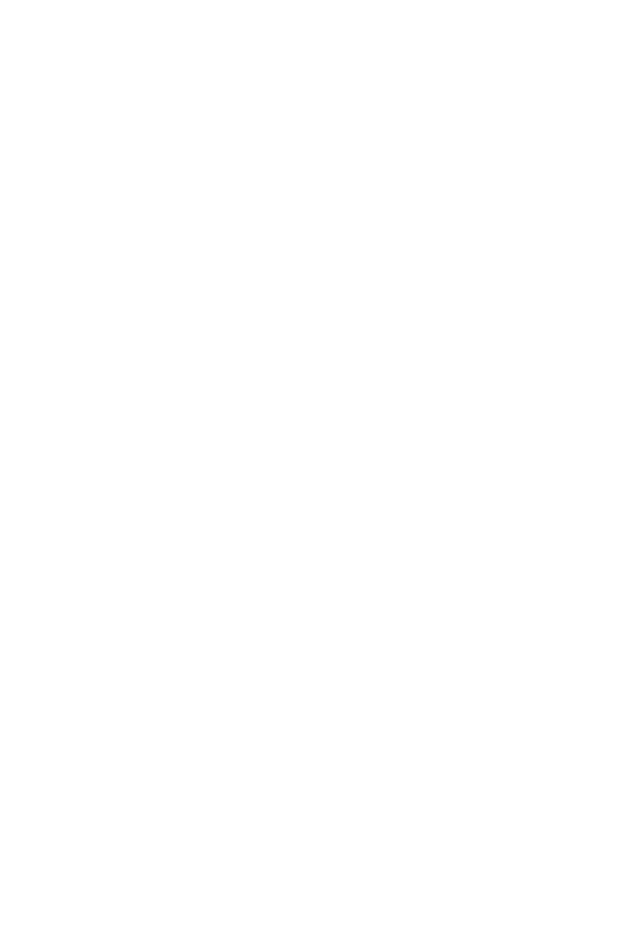
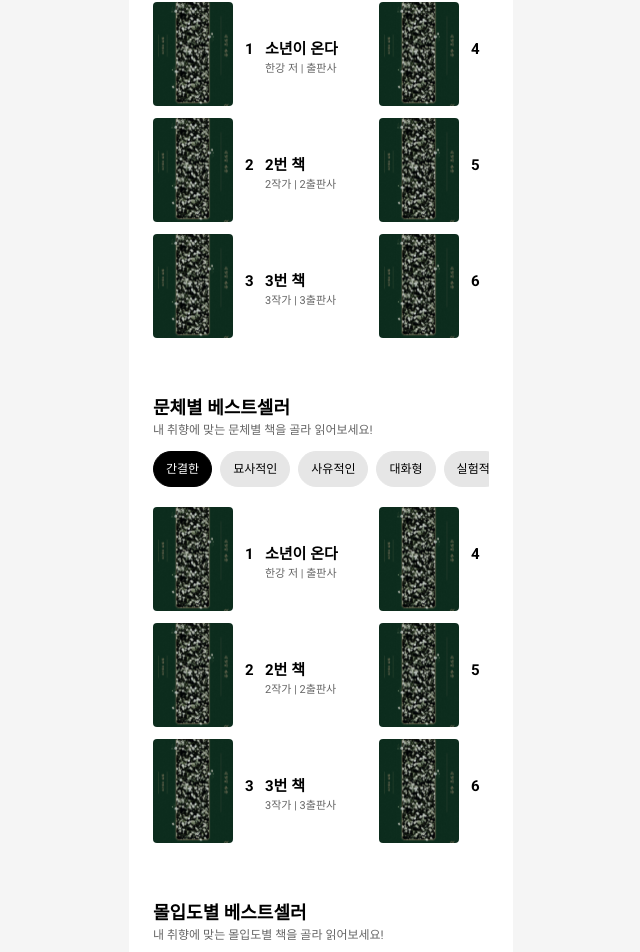
Before and after one commit to Project-BookLog/BookLog-FrontEnd, a React (Vite) app: page / in a window 1280 px wide. Shown: the part 1334-2286 px from the top of the page, without its empty margins (319-959 px from the left). Before the commit the page ends 1264 px from the top, so only its background shows below. Built offline with nearby package versions, Linux system fonts and the light colour scheme; the HTML template or start-up script is replaced by a standard one.

Commit message:
[#10] 홈-keyscreen 베스트셀러 퍼블리싱

```diff
--- /dev/null
+++ b/src/components/home/BestSeller.tsx
@@ -0,0 +1,93 @@
+import { useState } from "react";
+import { BOOKS } from "../../data/book.mock";
+
+const TABS = {
+  mood: ["잔잔한", "묵직한", "따뜻한", "서늘한", "몽환적"],
+  writingStyle: ["간결한", "묘사적인", "사유적인", "대화형", "실험적"],
+  immersion: ["순한 몰입", "완전집중형", "몰입도 높은", "길이 짧은"],
+};
+
+type SectionType = "mood" | "writingStyle" | "immersion";
+interface BestSellerSectionProps {
+  type: SectionType;
+  title: string;
+  subtitle: string;
+}
+
+function BestSeller({ type, title, subtitle }: BestSellerSectionProps) {
+  const [active, setActive] = useState(0);
+  const categories = TABS[type];
+
+
+  const books = BOOKS;
+
+  return (
+    <section className="space-y-3 px-6 mb-12">
+      <div>
+        <h2 className="text-[18px] font-semibold">{title}</h2>
+        <p className="text-[12px] text-gray-700">{subtitle}</p>
+      </div>
+
+
+      {/* 상단 탭 */}
+      <div className="overflow-x-auto no-scrollbar">
+        <div className="flex flex-nowrap gap-2 text-xs">
+          {categories.map((label, index) => (
+            <button
+              key={label}
+              onClick={() => setActive(index)}
+              className={`shrink-0 px-3 py-1 h-9 rounded-full border ${
+                index === active
+                  ? "bg-black text-white border-black"
+                  : "bg-gray-200 border-gray-200"
+              }`}
+            >
+              {label}
+            </button>
+          ))}
+        </div>
+      </div>
+
+
+
+      <div className="overflow-x-auto no-scrollbar">
+        <div className="grid grid-rows-3 auto-cols-[220px] grid-flow-col gap-y-3 gap-x-1.5 py-2">
+        {books.map((book) => (
+          <div
+            key={book.id}
+            className="w-[220px] items-center flex gap-3"
+          >
+            {/* 책 표지 */}
+            <div className="w-20 h-26 overflow-hidden rounded flex items-center justify-center">
+              <book.CoverIcon className="w-full  object-cover" />
+            </div>
+
+            {/* 책 정보 */}
+            <div className="mt-2 flex items-start space-x-2">
+              <div className="w-3">
+                <p className="text-[15px] font-semibold truncate">
+                  {book.id}
+                </p>
+              </div>
+              <div>
+                <p className="text-[15px] font-semibold truncate">
+                  {book.title}
+                </p>
+                <p className="text-[11px] text-gray-700 truncate">
+                  {book.author} | {book.publisher}
+                </p>
+              </div>
+            </div>
+          </div>
+        ))}
+
+
+        </div>
+      </div>
+
+
+    </section>
+  );
+}
+
+export default BestSeller;
--- a/src/components/home/CurrentReading.tsx
+++ b/src/components/home/CurrentReading.tsx
@@ -11,7 +11,7 @@ const CurrentReading: React.FC = () => {
   if (length === 0) {
     return (
       <div className="px-4">
-        <p className="text-sm text-slate-500">
+        <p className="text-[18px] text-gray-700">
           현재 읽고 있는 책이 없습니다.
         </p>
       </div>
@@ -52,7 +52,7 @@ const CurrentReading: React.FC = () => {
   return (
     <div>
       <div className="px-4 mb-0">
-        <div className="text-[16px] font-medium pb-0 mb-0">
+        <div className="text-[18px] font-semibold pb-0 mb-0">
           지금 읽고 있는 책
         </div>
         <p className="text-[12px] text-gray-700 m-0">
--- a/src/components/home/Ranking.tsx
+++ b/src/components/home/Ranking.tsx
@@ -12,7 +12,7 @@ function Ranking() {
 
       {/* 가로 스크롤 리스트 */}
       <div className="-mx-6 overflow-x-auto no-scrollbar">
-        <div className="flex space-x-2 px-4 pb-5">
+        <div className="flex space-x-2 px-4 ">
           {BOOKS.map((book, idx) => {
             const { id, title, author, publisher, CoverIcon } = book; // Book 타입 구조분해
             return (
--- a/src/pages/HomePage.tsx
+++ b/src/pages/HomePage.tsx
@@ -5,12 +5,17 @@ import Tabs from "../components/home/Tabs";
 import LikeCarousel from "../components/home/LikeCarousel";
 import CurrentReading from "../components/home/CurrentReading";
 import Ranking from "../components/home/Ranking";
+import BestSeller from "../components/home/BestSeller";
 
 function HomePage() {
   const [tab, setTab] = useState("홈");
 
   // LikeCarousel 위치 ref
   const likeSectionRef = useRef<HTMLDivElement | null>(null);
+  const rankingRef = useRef<HTMLDivElement | null>(null);
+  const moodRef = useRef<HTMLDivElement | null>(null);
+  const writingStyleRef = useRef<HTMLDivElement | null>(null);
+  const immersionRef = useRef<HTMLDivElement | null>(null);
 
   const handleChangeTab = (nextTab: string) => {
     setTab(nextTab);
@@ -18,6 +23,34 @@ function HomePage() {
     // 홈 -> LikeCarousel로
     if (nextTab === "홈" && likeSectionRef.current) {
       likeSectionRef.current.scrollIntoView({
+        behavior: "smooth",
+        block: "start",
+      });
+    }
+
+    if (nextTab === "실시간 랭킹" && rankingRef.current) {
+      rankingRef.current.scrollIntoView({
+        behavior: "smooth",
+        block: "start",
+      });
+    }
+
+    if (nextTab === "분위기별" && moodRef.current) {
+      moodRef.current.scrollIntoView({
+        behavior: "smooth",
+        block: "start",
+      });
+    }
+
+    if (nextTab === "문체별" && writingStyleRef.current) {
+      writingStyleRef.current.scrollIntoView({
+        behavior: "smooth",
+        block: "start",
+      });
+    }
+
+    if (nextTab === "몰입도별" && immersionRef.current) {
+      immersionRef.current.scrollIntoView({
         behavior: "smooth",
         block: "start",
       });
@@ -39,31 +72,51 @@ function HomePage() {
       />
 
       {/* tab*/}
-      <div className="sticky top-0 z-10 bg-slate-100">
-        <div className="px-6 border-b border-slate-200 bg-white">
+      <div className="sticky top-0 z-10 bg-gray-500">
+        <div className="px-6 border-b border-gray-200 bg-white">
           <Tabs active={tab} onChange={handleChangeTab} />
         </div>
       </div>
 
       {/* 내용 */}
       <main className="pb-6 pt-4 space-y-12">
+
         {/* 내가 좋아하는 ~~  */}
-        <section ref={likeSectionRef}>
+        <section ref={likeSectionRef} className="scroll-mt-15">
           <LikeCarousel />
         </section>
 
         {/* 지금 읽고 있는 책  */}
-        <section>
+        <section className="mb-12" >
           <CurrentReading />
         </section>
 
         {/* 랭킹 */}
-        <section>
+        <section ref={rankingRef} className="scroll-mt-15">
           <Ranking />
         </section>
 
         {/* 베스트셀러 */}
-        <section>
+        <section ref={moodRef} className="scroll-mt-15">
+          <BestSeller
+            type="mood"
+            title="분위기별 베스트셀러"
+            subtitle="내 취향에 맞는 분위기별 책을 골라 읽어보세요!"
+          />
+        </section>
+        <section ref={writingStyleRef} className="scroll-mt-15">
+          <BestSeller
+            type="writingStyle"
+            title="문체별 베스트셀러"
+            subtitle="내 취향에 맞는 문체별 책을 골라 읽어보세요!"
+          />
+        </section>
+        <section ref={immersionRef} className="mb-70 scroll-mt-15">
+          <BestSeller
+            type="immersion"
+            title="몰입도별 베스트셀러"
+            subtitle="내 취향에 맞는 몰입도별 책을 골라 읽어보세요!"
+          />
         </section>
       </main>
     </div>
```
